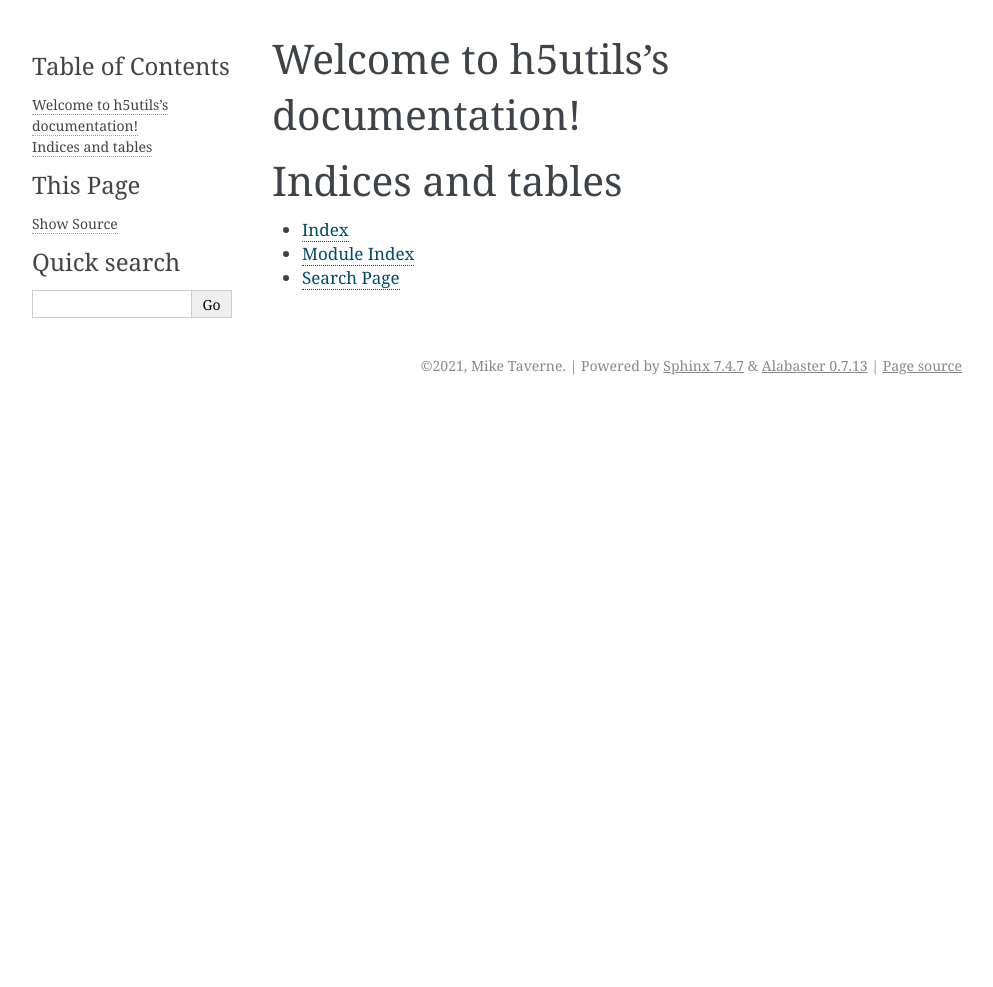
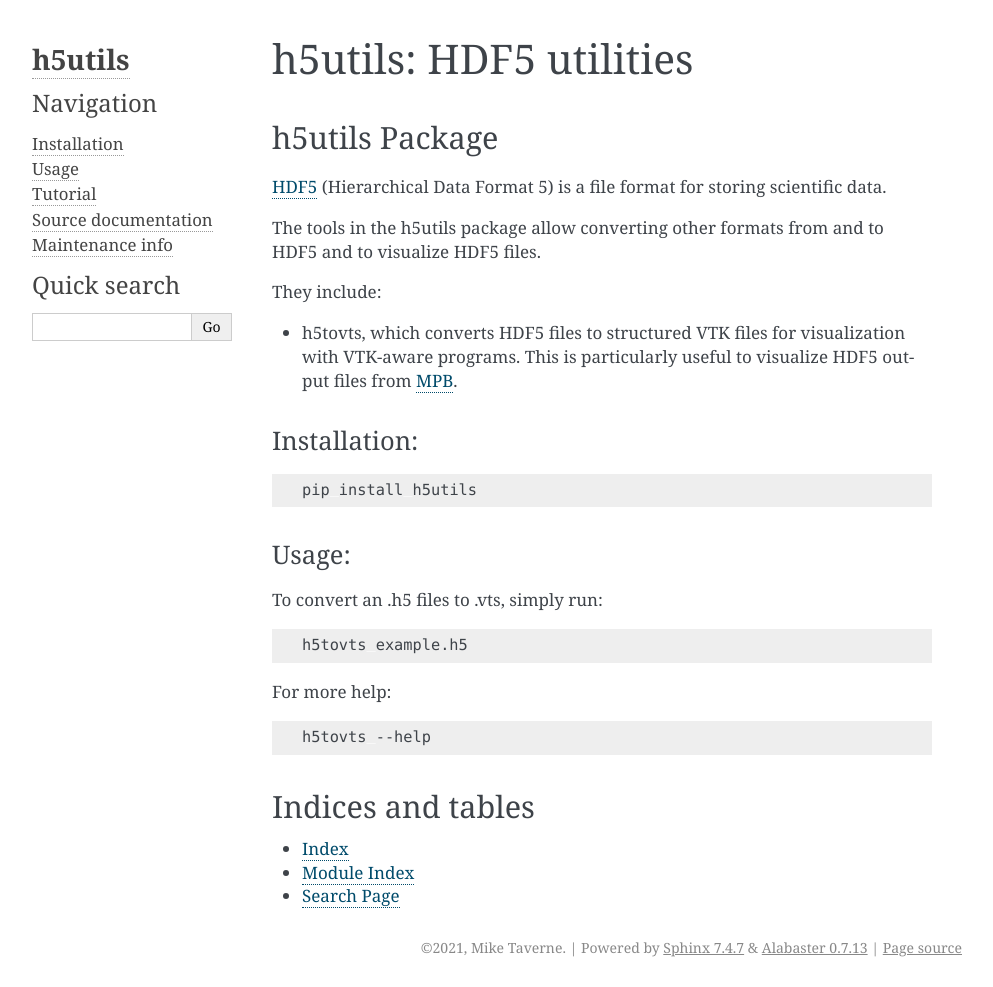
Before and after one commit to mtav/h5utils, a Sphinx documentation site: the page built from docs/index.rst, in a window 1280 px wide. Shown: the whole page, without its empty margins (148-1141 px from the left). Built offline with Sphinx 7.4.7, drawn with Linux system fonts in a browser that asks for light colours; before the commit the page ends 900 px from its top, so only the background shows below that.

Commit message:
-sphinx documentation improved -sphinx doc configuration working without errors

```diff
--- a/docs/conf.py
+++ b/docs/conf.py
@@ -10,10 +10,10 @@
 # add these directories to sys.path here. If the directory is relative to the
 # documentation root, use os.path.abspath to make it absolute, like shown here.
 #
-# import os
-# import sys
-# sys.path.insert(0, os.path.abspath('.'))
-
+import os
+import sys
+#sys.path.insert(0, os.path.abspath('../h5utils'))
+sys.path.insert(0, os.path.abspath('../'))
 
 # -- Project information -----------------------------------------------------
 
@@ -31,6 +31,13 @@ release = '0.0.2'
 # extensions coming with Sphinx (named 'sphinx.ext.*') or your custom
 # ones.
 extensions = [
+    'sphinx.ext.autodoc',
+    'sphinx.ext.doctest',
+    'sphinx.ext.todo',
+    'sphinx.ext.coverage',
+    'sphinx.ext.mathjax',
+    'sphinx.ext.viewcode',
+    'sphinx.ext.graphviz',
 ]
 
 # Add any paths that contain templates here, relative to this directory.
@@ -47,7 +54,18 @@ exclude_patterns = ['_build', 'Thumbs.db', '.DS_Store']
 # The theme to use for HTML and HTML Help pages.  See the documentation for
 # a list of builtin themes.
 #
+#html_theme = 'default'
+
 html_theme = 'alabaster'
+html_sidebars = {
+    "**": [
+        "about.html",
+        "navigation.html",
+        "relations.html",
+        "searchbox.html",
+        #"donate.html",
+    ]
+}
 
 # Add any paths that contain custom static files (such as style sheets) here,
 # relative to this directory. They are copied after the builtin static files,
--- a/docs/index.rst
+++ b/docs/index.rst
@@ -3,14 +3,42 @@
    You can adapt this file completely to your liking, but it should at least
    contain the root `toctree` directive.
 
-Welcome to h5utils's documentation!
-===================================
+=======================
+h5utils: HDF5 utilities
+=======================
+
+.. include:: ../README.rst
 
 .. toctree::
-   :maxdepth: 2
-   :caption: Contents:
+    :hidden:
+    :glob:
+
+    installation
+    usage
+    tutorial
+    Source documentation <source/modules>
+    maintenance
+
+..     *
+
+.. ===================================
+
+.. Contents:
+
+.. .. toctree::
+..    :maxdepth: 2
+..    :caption: Contents:
 
 
+
+
+.. h5utils
+.. ----------------------------------------
+..
+.. .. automodule:: h5utils.h5utils
+..     :members:
+..     :undoc-members:
+..     :show-inheritance:
 
 Indices and tables
 ==================
--- /dev/null
+++ b/docs/installation.rst
@@ -0,0 +1,4 @@
+============
+Installation
+============
+TODO
--- /dev/null
+++ b/docs/maintenance.rst
@@ -0,0 +1,4 @@
+================
+Maintenance info
+================
+TODO
--- /dev/null
+++ b/docs/usage.rst
@@ -0,0 +1,4 @@
+=====
+Usage
+=====
+TODO
```
Also changed, not shown: docs/source/h5utils.constants.rst (added, +21 -0 lines), docs/source/h5utils.rst (added, +37 -0 lines), docs/source/modules.rst (added, +7 -0 lines), docs/tutorial.rst (added, +10 -0 lines), 3 other files.
